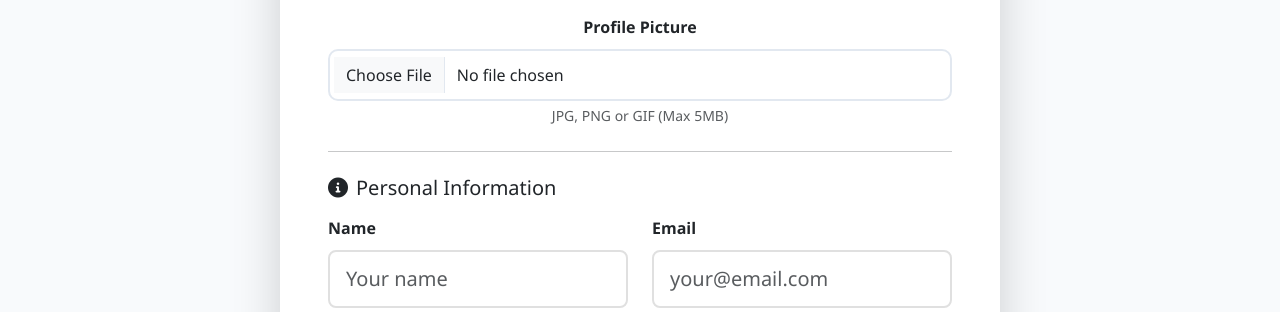
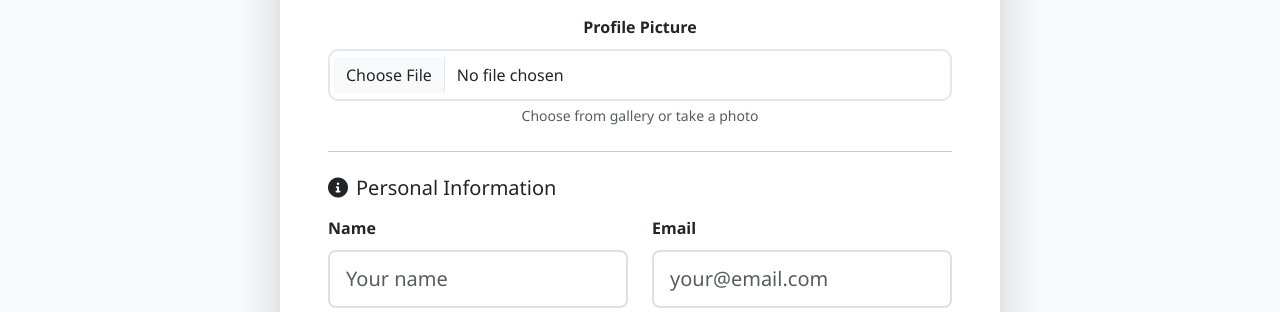
Before and after one commit to namratha31/trackify, a Python web app: template templates/profile.html in a window 1280 px wide. Shown: the part 375-687 px from the top of the page. Run offline with Jinja, Linux system fonts and the light colour scheme; the template is opened without the code that fills it, so the values that code supplies are empty.

Commit message:
added to html

```diff
--- a/templates/profile.html
+++ b/templates/profile.html
@@ -35,8 +35,8 @@
                             </div>
                             <div class="mb-3">
                                 <label class="form-label fw-bold">Profile Picture</label>
-                                <input type="file" name="profile_pic" class="form-control" accept="image/*">
-                                <div class="form-text">JPG, PNG or GIF (Max 5MB)</div>
+                                <input type="file" name="profile_pic" class="form-control" accept="image/*" capture="environment">
+                                <div class="form-text">Choose from gallery or take a photo</div>
                             </div>
                         </div>
 
```
